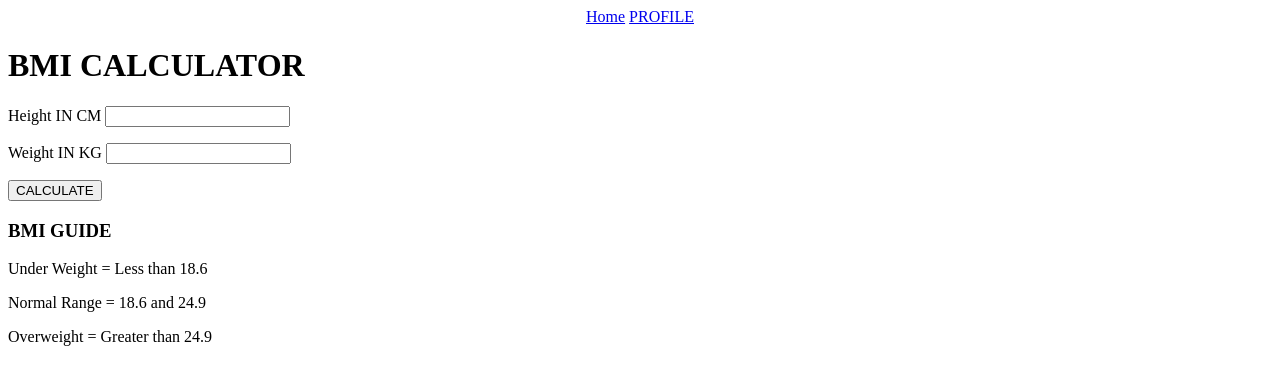
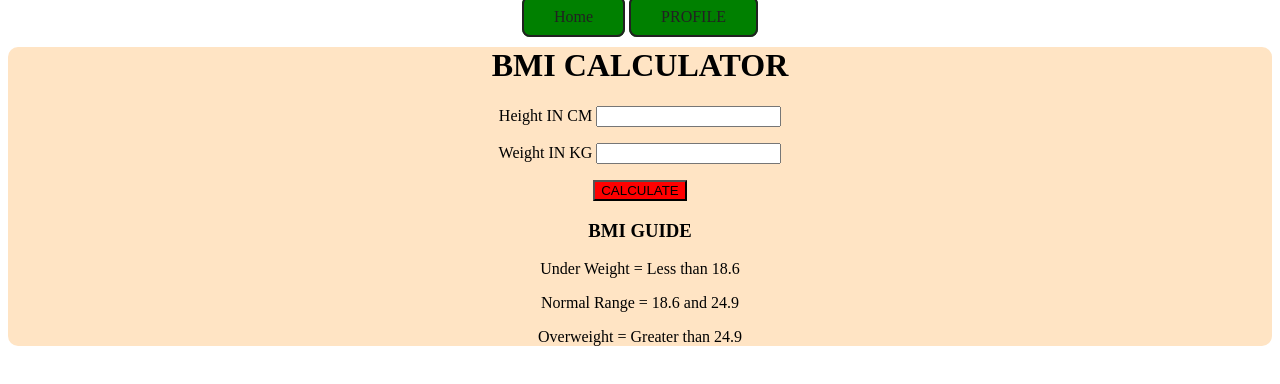
Before and after one commit to Akarshaha/js-akarsha, a plain HTML site: page 02_BMI_Calculator/index.html in a window 1280 px wide. Drawn offline with Linux system fonts and the light colour scheme; files that its build step writes are made by us from their sources.

Commit message:
project 3

```diff
--- a/02_BMI_Calculator/index.html
+++ b/02_BMI_Calculator/index.html
@@ -19,7 +19,7 @@
       <FORM>
         <P><label>Height IN CM   </label><input type="text" id="height"/></P>
         <P><label>Weight IN KG   </label><input type="text" id="weight"/></P>
-        <button>  CALCULATE  </button>
+        <button style="background-color: red"">CALCULATE  </button>
         <div id="results" style="color: black;"></div>
         <div id="guide">
         <h3>BMI GUIDE</h3>
--- /dev/null
+++ b/02_BMI_Calculator/style.css
@@ -0,0 +1,14 @@
+a {
+    background-color: green;
+      padding: 10px 30px;
+      border-radius: 8px;
+      color: #212121;
+      text-decoration: none;
+      border: 2px solid #212121;
+}
+
+.container {
+    background-color: bisque;
+    border-radius: 10px;
+    text-align-last: center;
+}
--- /dev/null
+++ b/03_Digital Clock/style.css
@@ -0,0 +1,41 @@
+a {
+    background-color: green;
+      padding: 10px 30px;
+      border-radius: 8px;
+      color: #212121;
+      text-decoration: none;
+      border: 2px solid #212121;
+}
+
+.container {
+    height: 85%;
+    width: 50%;
+    background-color: burlywood;
+    position: absolute;
+    top: 50%;
+    left: 50%;
+    transform: translate(-50%, -50%);
+    border-radius: 50%;
+
+
+}
+#clk {
+    background-color: yellow;
+    width: 1oopx;
+    height: 50px;
+    position: absolute;
+    top: 50%;
+    left: 50%;
+    transform: translate(-50%, -50%);
+    border-radius: 5px;
+    text-align-last: center;
+    align-content: center;
+
+}
+#banner {
+    position: absolute;
+    top: 42%;
+    left: 40%;
+
+
+}
```
Also changed, not shown: 03_Digital Clock/index.html (added, +32 -0 lines).
